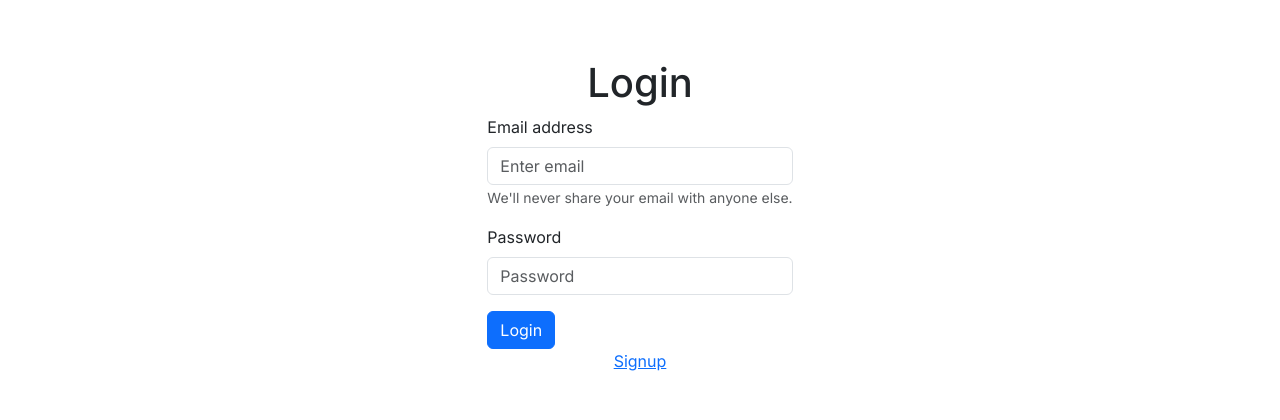
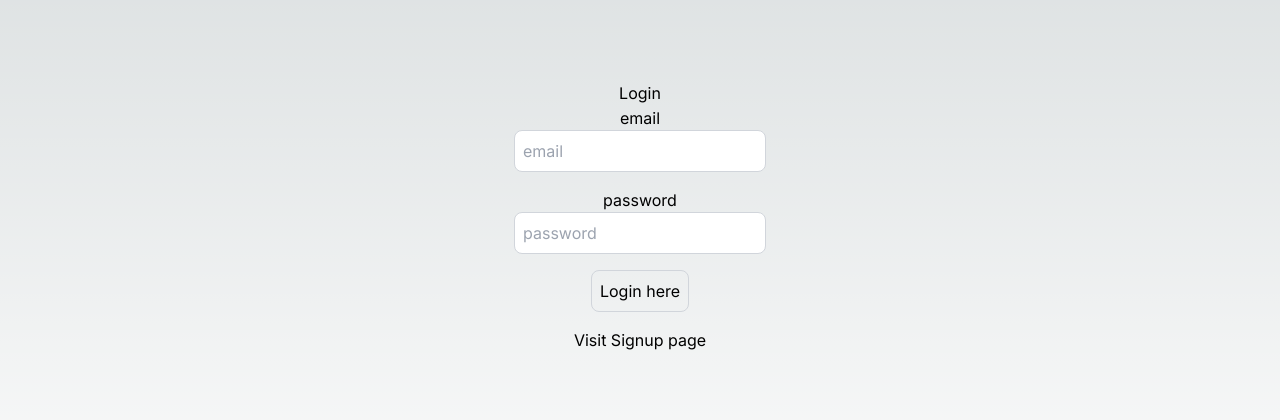
Before and after one commit to AnkitRaj20/auth-basic-nextjs, a Next.js app: page /login in a window 1280 px wide. Shown: the part 184-604 px from the top of the page. Built offline with nearby package versions, Linux system fonts and the light colour scheme.

Commit message:
login completed

```diff
--- a/package.json
+++ b/package.json
@@ -22,6 +22,8 @@
     "react-hot-toast": "^2.4.1"
   },
   "devDependencies": {
+    "@types/bcryptjs": "^2.4.5",
+    "@types/jsonwebtoken": "^9.0.4",
     "@types/node": "^20",
     "@types/react": "^18",
     "@types/react-dom": "^18",
--- a/src/app/api/users/login/route.ts
+++ b/src/app/api/users/login/route.ts
@@ -0,0 +1,58 @@
+import { connect } from "@/dbConfig/dbConfig";
+import User from '@/models/userModels';
+import { NextRequest, NextResponse } from "next/server";
+import bcryptjs from "bcryptjs";
+import jwt from 'jsonwebtoken'
+
+connect();
+
+export async function POST(request:NextRequest){
+    try {
+        const reqBody = await request.json();
+
+        const {email, password} = reqBody;
+        console.log(reqBody)
+
+        // Checks if user exsits or not
+        const user = await User.findOne({email})
+
+        if(!user){
+            return NextResponse.json({error:"User does not exist"},{status:400})
+        }
+
+        // Check if password is correct
+        const validPassword = await bcryptjs.compare(password, user.password)
+
+        if(!validPassword) {
+            return NextResponse.json({error:"Password does not match"},{status:400})
+        }
+
+
+        // =========TOKEN=============
+
+        // create token data
+        const tokenData={
+            id: user._id,
+            username: user.username,
+            email: user.email
+        }
+
+        // Create a new token
+        const token = await jwt.sign(tokenData,process.env.TOKEN_SECRET!,{expiresIn: "1d"})
+
+        const response = NextResponse.json({
+            message: 'Login successfully',
+            success: true
+        })
+
+        response.cookies.set("token", token,{
+            httpOnly: true
+        })
+
+        return response
+
+    } catch (error:any) {
+        return NextResponse.json({ error:error.message},
+            {status:500})
+    }
+}
--- a/src/app/login/page.tsx
+++ b/src/app/login/page.tsx
@@ -1,67 +1,162 @@
+// "use client";
+// import Link from "next/link";
+// import React from "react";
+// import {useRouter} from "next/navigation";
+// import axios from "axios";
+
+// import "bootstrap/dist/css/bootstrap.min.css";
+
+// import Button from "react-bootstrap/Button";
+// import Form from "react-bootstrap/Form";
+
+// export default function signup() {
+//   const router = useRouter();
+//   const [user, setUser] = React.useState({
+//     email: "",
+//     password: "",
+//   });
+
+//   const [loading,setLoading] = React.useState(false)
+
+//   const onLogin = async () => {
+//     try {
+//       setLoading(true);
+//       const response = await axios.post("/api/users/login",user);
+//       console.log("Login Success",response.data)
+//       alert("Success")
+//       router.push("/profile")
+//     } catch (error:any) {
+//       alert("Error")
+//       console.log("Login Failed",error.message);
+//     }
+//     finally{
+//       setLoading(false);
+//     }
+//   };
+
+//   return (
+//     <div className="flex flex-col items-center justify-center min-h-screen py-2">
+//       <h1 className="text-align-center">Login</h1>
+
+//       <Form>
+//         <Form.Group className="mb-3">
+//           <Form.Label>Email address</Form.Label>
+//           <Form.Control
+//             type="email"
+//             placeholder="Enter email"
+//             id="email"
+//             value={user.email}
+//             onChange={(e) =>
+//               setUser({
+//                 ...user,
+//                 email: e.target.value,
+//               })
+//             }
+//           />
+//           <Form.Text className="text-muted">
+//             We'll never share your email with anyone else.
+//           </Form.Text>
+//         </Form.Group>
+
+//         <Form.Group className="mb-3">
+//           <Form.Label>Password</Form.Label>
+//           <Form.Control
+//             type="password"
+//             placeholder="Password"
+//             id="password"
+//             value={user.password}
+//             onChange={(e) =>
+//               setUser({
+//                 ...user,
+//                 password: e.target.value,
+//               })
+//             }
+//           />
+//         </Form.Group>
+
+//         <Button variant="primary" type="submit" onClick={onLogin}>
+//           Login
+//         </Button>
+//       </Form>
+//       <Link href="/signup">Signup</Link>
+//     </div>
+//   );
+// }
+
+
 "use client";
 import Link from "next/link";
-import React from "react";
-import { useRouter } from "next/navigation";
-import { Axios } from "axios";
+import React, {useEffect} from "react";
+import {useRouter} from "next/navigation";
+import axios from "axios";
+import { toast } from "react-hot-toast";
 
-import "bootstrap/dist/css/bootstrap.min.css";
 
-import Button from "react-bootstrap/Button";
-import Form from "react-bootstrap/Form";
 
-export default function signup() {
-  const [user, setUser] = React.useState({
-    email: "",
-    password: "",
-  });
 
-  const onLogin = async () => {};
 
-  return (
+export default function LoginPage() {
+    const router = useRouter();
+    const [user, setUser] = React.useState({
+        email: "",
+        password: "",
+
+    })
+    const [buttonDisabled, setButtonDisabled] = React.useState(false);
+    const [loading, setLoading] = React.useState(false);
+
+
+    const onLogin = async () => {
+        try {
+            setLoading(true);
+            const response = await axios.post("/api/users/login", user);
+            console.log("Login success", response.data);
+            toast.success("Login success");
+            router.push("/profile");
+        } catch (error:any) {
+            console.log("Login failed", error.message);
+            toast.error(error.message);
+        } finally{
+        setLoading(false);
+        }
+    }
+
+    useEffect(() => {
+        if(user.email.length > 0 && user.password.length > 0) {
+            setButtonDisabled(false);
+        } else{
+            setButtonDisabled(true);
+        }
+    }, [user]);
+
+    return (
     <div className="flex flex-col items-center justify-center min-h-screen py-2">
-      <h1 className="text-align-center">Login</h1>
+        <h1>{loading ? "Processing" : "Login"}</h1>
+        <hr />
 
-      <Form>
-        <Form.Group className="mb-3" controlId="formBasicEmail">
-          <Form.Label>Email address</Form.Label>
-          <Form.Control
-            type="email"
-            placeholder="Enter email"
+        <label htmlFor="email">email</label>
+        <input
+        className="p-2 border border-gray-300 rounded-lg mb-4 focus:outline-none focus:border-gray-600 text-black"
+            id="email"
+            type="text"
+            value={user.email}
+            onChange={(e) => setUser({...user, email: e.target.value})}
+            placeholder="email"
+            />
+        <label htmlFor="password">password</label>
+        <input
+        className="p-2 border border-gray-300 rounded-lg mb-4 focus:outline-none focus:border-gray-600 text-black"
             id="password"
+            type="password"
             value={user.password}
-            onChange={(e) =>
-              setUser({
-                ...user,
-                password: e.target.value,
-              })
-            }
-          />
-          <Form.Text className="text-muted">
-            We'll never share your email with anyone else.
-          </Form.Text>
-        </Form.Group>
+            onChange={(e) => setUser({...user, password: e.target.value})}
+            placeholder="password"
+            />
+            <button
+            onClick={onLogin}
+            className="p-2 border border-gray-300 rounded-lg mb-4 focus:outline-none focus:border-gray-600">Login here</button>
+            <Link href="/signup">Visit Signup page</Link>
+        </div>
+    )
 
-        <Form.Group className="mb-3" controlId="formBasicPassword">
-          <Form.Label>Password</Form.Label>
-          <Form.Control
-            type="password"
-            placeholder="Password"
-            id="password"
-            value={user.password}
-            onChange={(e) =>
-              setUser({
-                ...user,
-                password: e.target.value,
-              })
-            }
-          />
-        </Form.Group>
-
-        <Button variant="primary" type="submit" onClick={onLogin}>
-          Login
-        </Button>
-      </Form>
-      <Link href="/signup">Signup</Link>
-    </div>
-  );
 }
```
Also changed, not shown: 1 other file (tests, documents, lock files or other folders).
